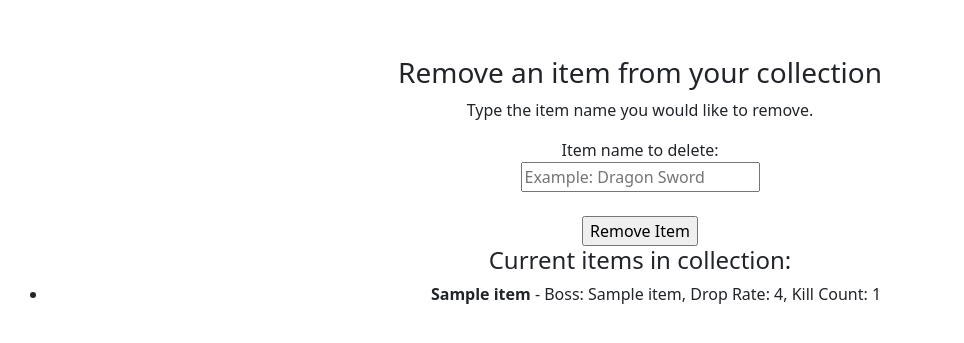
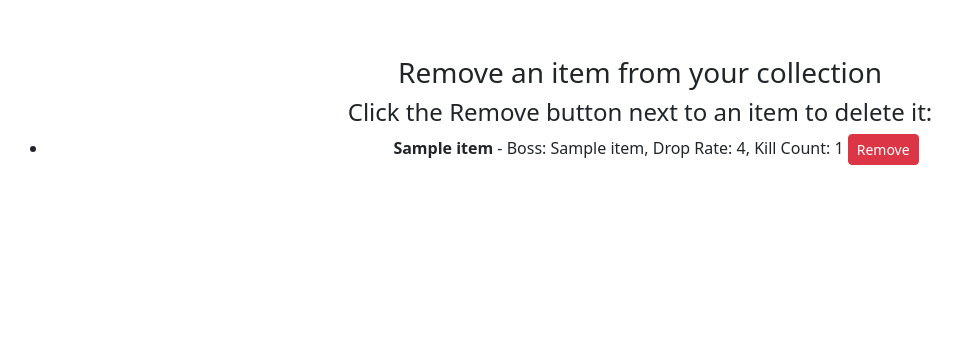
Before and after one commit to BradleyJohnson96/PythonFlaskProject, a Flask app: template templates/removeItems.html in a window 1280 px wide. Shown: the part 73-416 px from the top of the page, without its empty margins (0-964 px from the left). Run offline with Flask 3, Linux system fonts and the light colour scheme; the template is opened without the code that fills it: most values are stand-ins (such as "Sample title", 1, 10 or a date in 2020).

Commit message:
Changed remove to use button

```diff
--- a/main.py
+++ b/main.py
@@ -61,7 +61,7 @@ def removeItems():
         session['items'] = items
         flash(f"{item_name} has been removed!!")
     else:
-        flash('No item was removed. Please type an item from the list.')
+        flash('No item was removed.')
 
     return render_template('removeItems.html', items=items)
 
--- a/templates/removeItems.html
+++ b/templates/removeItems.html
@@ -5,20 +5,17 @@
     <h3>Remove an item from your collection</h3>
 
     {% if items %}
-    <p>Type the item name you would like to remove.</p>
-
-    <form method="POST" action="/removeItems">
-        <label for="item_name">Item name to delete:</label><br>
-        <input type="text" id="item_name" name="item_name" placeholder="Example: Dragon Sword" required>
-        <br><br>
-        <input type="submit" value="Remove Item">
-    </form>
-
-    <h4>Current items in collection:</h4>
+    <h4>Click the Remove button next to an item to delete it:</h4>
     <ul>
         {% for name, item in items.items() %}
-        <li><strong>{{ name }}</strong> - Boss: {{ item.boss_name }}, Drop Rate: {{ item.drop_rate }}, Kill Count: {{
-            item.kill_count }}</li>
+        <li>
+            <strong>{{ name }}</strong> - Boss: {{ item.boss_name }}, Drop Rate: {{ item.drop_rate }}, Kill Count: {{
+            item.kill_count }}
+            <form method="POST" action="/removeItems" style="display: inline;">
+                <input type="hidden" name="item_name" value="{{ name }}">
+                <input type="submit" value="Remove" class="btn btn-danger btn-sm">
+            </form>
+        </li>
         {% endfor %}
     </ul>
     {% else %}
```
Also changed, not shown: static/Combat_icon.png (added), static/Inventory.png (added), static/Logout.png (added), static/Stats_icon.png (added).
